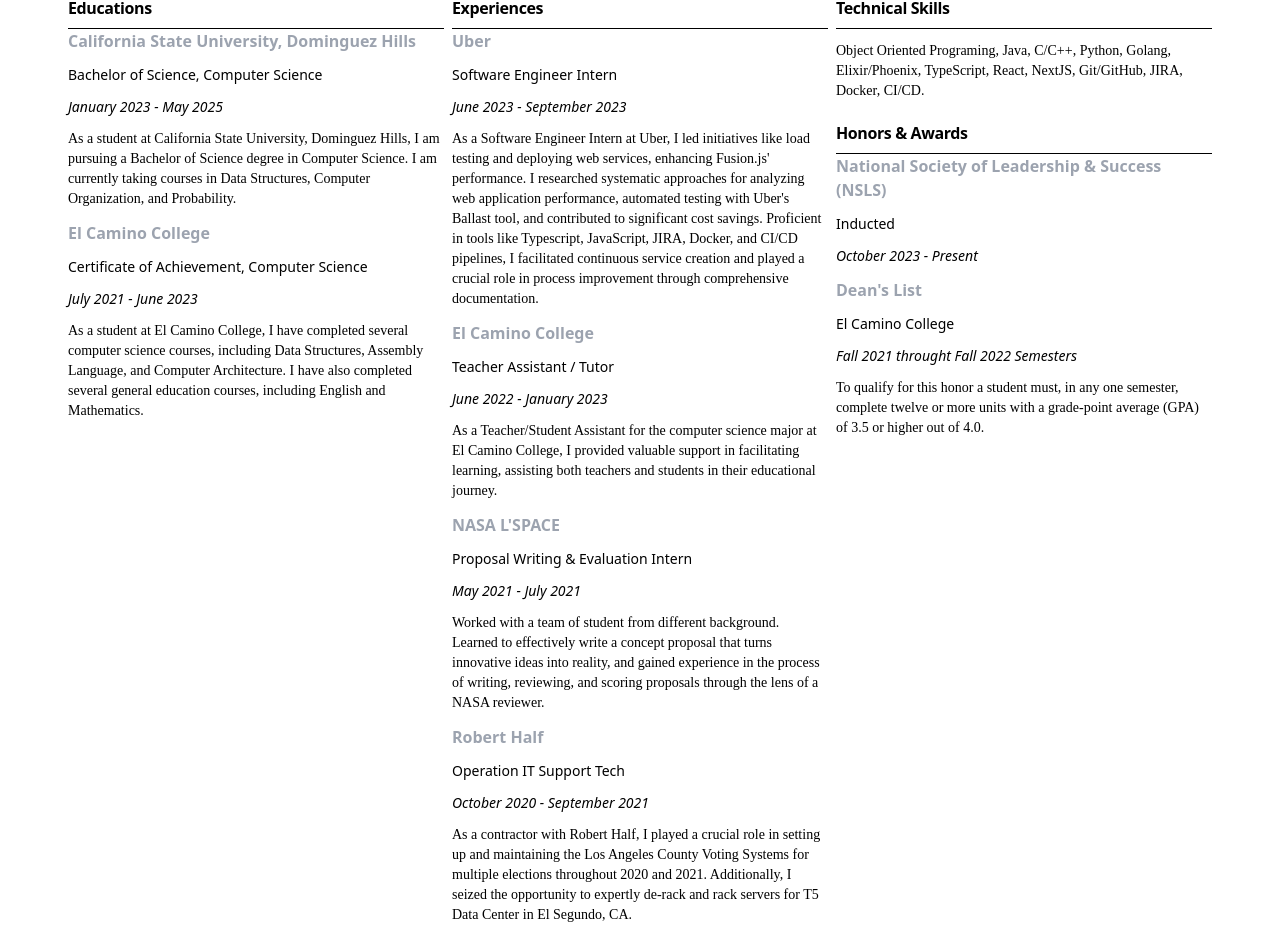
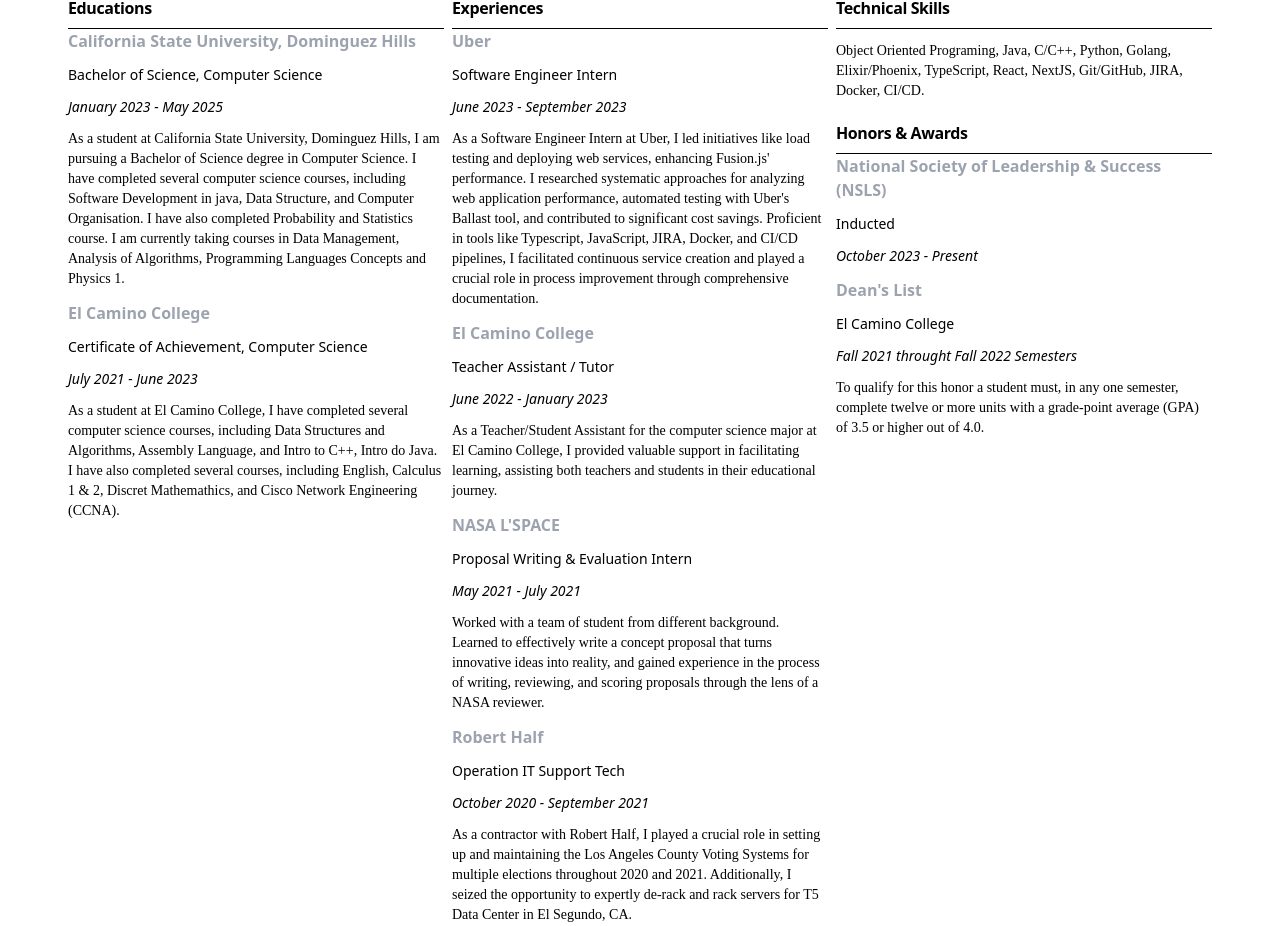
Before and after one commit to chrisdedman/website, a Next.js app: page /profile in a window 1280 px wide. Shown: the part 857-1783 px from the top of the page. Built offline with nearby package versions, Linux system fonts and the light colour scheme.

Commit message:
updated educations courses

```diff
--- a/src/components/resume/education.tsx
+++ b/src/components/resume/education.tsx
@@ -12,7 +12,9 @@ export default function Educations() {
           <p className="text-sm font-light italic">January 2023 - May 2025</p>
           <p className="text-sm font-light font-montez">
             As a student at California State University, Dominguez Hills, I am pursuing a Bachelor of Science degree in Computer Science.
-            I am currently taking courses in Data Structures, Computer Organization, and Probability.
+            I have completed several computer science courses, including Software Development in java, Data Structure, and Computer Organisation.
+            I have also completed Probability and Statistics course.
+            I am currently taking courses in Data Management, Analysis of Algorithms, Programming Languages Concepts and Physics 1.
           </p>
         </div>
 
@@ -22,8 +24,8 @@ export default function Educations() {
           <p className="text-sm font-light italic">July 2021 - June 2023</p>
           <p className="text-sm font-light font-montez">
             As a student at El Camino College, I have completed several computer science courses,
-            including Data Structures, Assembly Language, and Computer Architecture.
-            I have also completed several general education courses, including English and Mathematics.
+            including Data Structures and Algorithms, Assembly Language, and Intro to C++, Intro do Java.
+            I have also completed several courses, including English, Calculus 1 & 2, Discret Mathemathics, and Cisco Network Engineering (CCNA).
           </p>
         </div>
       </div>
```
